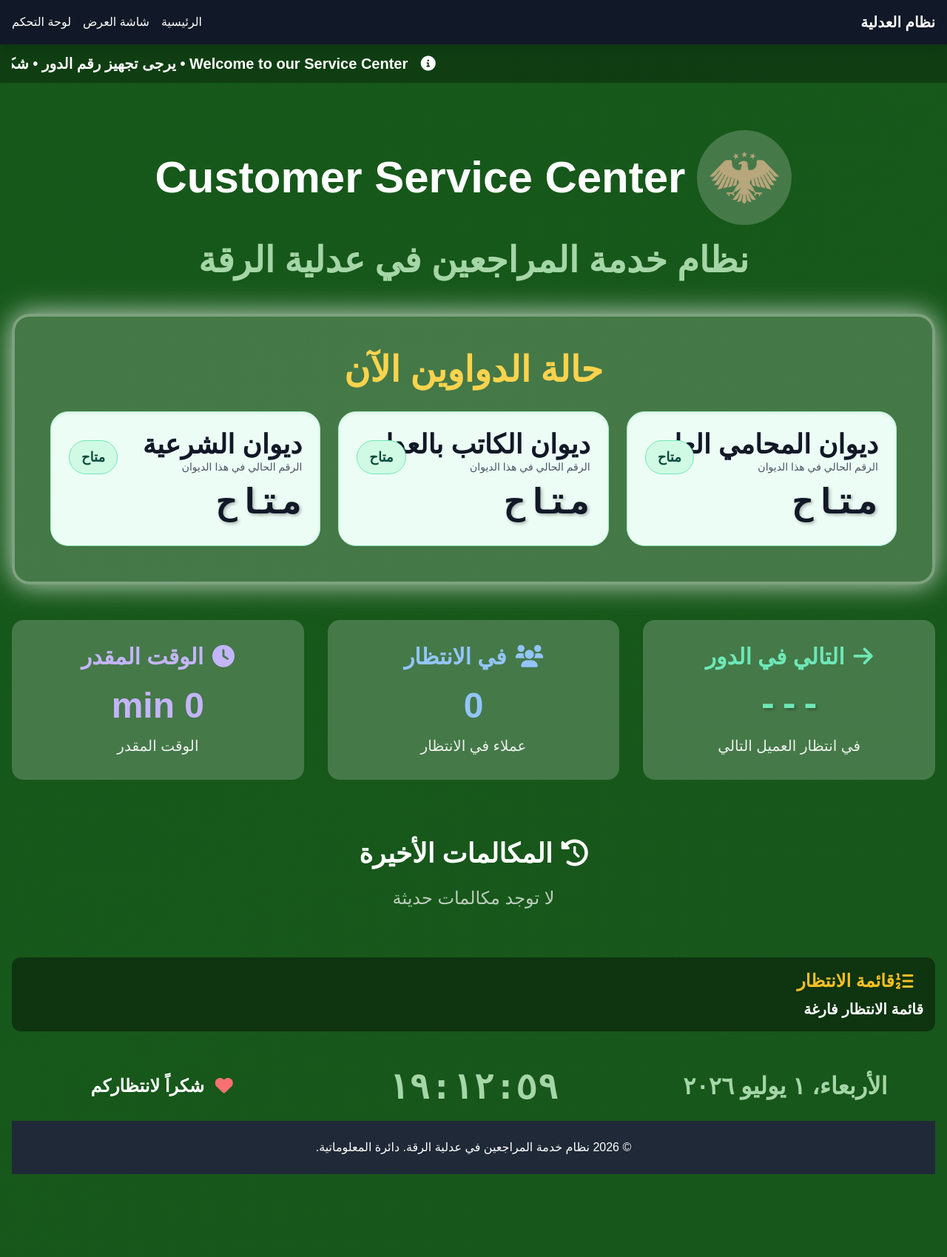
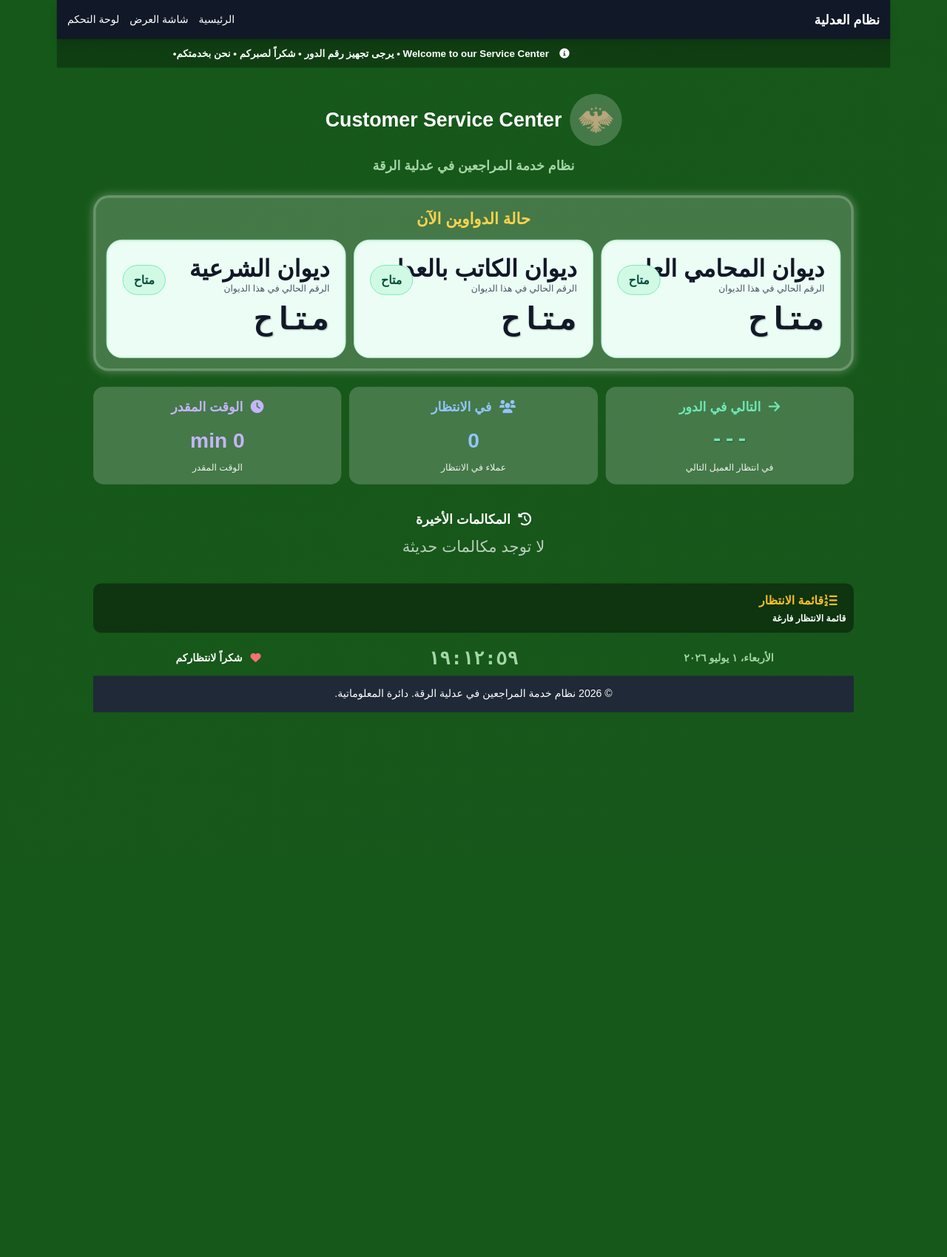
Before and after one commit to mhmdhnde33-design/qsys, a PHP site: page /queue-management-system/display.php in a window 1280 px wide. Shown: the whole page at 74% size. After the commit the page ends 963 px from the top, so only its background shows below. Run offline with PHP 8.4, Linux system fonts and the light colour scheme; data comes from the database, SQL or seed files in the repository; data that the repository does not hold is empty.

Commit message:
تقليص وتعديل CSS لصفحة display.php لجعل العناصر أصغر وتناسب شاشة واحدة (compact view)

```diff
--- a/display.php
+++ b/display.php
@@ -27,74 +27,97 @@ try {
     <meta name="apple-mobile-web-app-status-bar-style" content="black-translucent">
 
     <style>
+        /* Compact display overrides so everything fits on a single screen */
+        :root {
+            --compact-scale: 0.88; /* small global scale for very large screens */
+        }
+
         body {
             background: linear-gradient(135deg, #16581a 0%, #18571b 100%);
             font-family: 'Arial', sans-serif;
             overflow-x: hidden;
-            padding-bottom: 5rem; /* reserve space for fixed bottom bar */
+            padding-bottom: 3rem; /* reserve space for fixed bottom bar (reduced) */
+            /* apply a subtle scale to reduce overall sizing on big displays */
+            transform-origin: top center;
+            transform: scale(var(--compact-scale));
         }
 
         /* prevent label overlap in dynamic cards */
-        #countersGrid > div { position: relative;
+        #countersGrid > div { position: relative; }
 
-     }
-
+        /* Reduced font sizes so all elements fit on one screen */
         .display-time { color: #a5d6a7; }
-        .display-time-large { font-size: 3rem; line-height: 1.1; }
-        .display-date-large { font-size: 2rem; line-height: 1.2; }
+        .display-time-large { font-size: 1.8rem; line-height: 1.05; }
+        .display-date-large { font-size: 1rem; line-height: 1.1; }
 
         .marquee {
-            animation: marquee 20s linear infinite;
+            animation: marquee 18s linear infinite;
             white-space: nowrap;
             display: inline-block;
-            padding-left: 100%;
+            padding-left: 50%;
+            font-size: 0.95rem;
         }
         @keyframes marquee {
             0% { transform: translateX(0); }
             100% { transform: translateX(-100%); }
         }
 
-        .flip-in { animation: flipIn 0.6s ease-in-out; }
+        .flip-in { animation: flipIn 0.45s ease-in-out; }
         @keyframes flipIn {
-            from { transform: rotateX(90deg) scale(0.8); opacity: 0; }
+            from { transform: rotateX(90deg) scale(0.85); opacity: 0; }
             to { transform: rotateX(0deg) scale(1); opacity: 1; }
         }
 
-        .pulse-glow { animation: pulseGlow 2s infinite; }
+        .pulse-glow { animation: pulseGlow 2.5s infinite; }
         @keyframes pulseGlow {
-            0%, 100% { box-shadow: 0 0 20px rgba(255, 255, 255, 0.5); }
-            50% { box-shadow: 0 0 40px rgba(255, 255, 255, 0.8); }
+            0%, 100% { box-shadow: 0 0 10px rgba(255, 255, 255, 0.25); }
+            50% { box-shadow: 0 0 18px rgba(255, 255, 255, 0.4); }
         }
 
         .queue-number {
             font-family: 'Courier New', monospace;
             font-weight: bold;
-            text-shadow: 2px 2px 4px rgba(0,0,0,0.3);
+            text-shadow: 1px 1px 2px rgba(0,0,0,0.3);
         }
 
-        .ticker-item { animation: tickerScroll 30s linear infinite; }
+        .ticker-item { animation: tickerScroll 22s linear infinite; font-size: 0.95rem; }
         @keyframes tickerScroll {
             0% { transform: translateX(100%); }
             100% { transform: translateX(-100%); }
         }
 
-        /* kept from previous file (not used right now) */
-        .fixed-brand-bar {
-            position: static;
-            background: rgba(27, 21, 72, 0.95);
-            height: 80px;
-            box-shadow: 0 -6px 20px rgba(0,0,0,0.25);
+        /* compact card sizing */
+        .compact-card { padding: 1rem !important; }
+        .compact-title { font-size: 1.25rem !important; }
+        .compact-value { font-size: 2rem !important; }
+
+        /* logo and header smaller */
+        .brand-logo { width: 64px; height: 64px; }
+        #companyName { font-size: 1.9rem; }
+
+        /* reduce gaps and margins globally for the main container */
+        .container { max-width: 1200px; }
+        .compact-gap { gap: 0.75rem !important; }
+
+        /* ensure ticker/queue wraps nicely */
+        #recentNumbers > div { min-width: 120px; }
+
+        /* When the screen is small we revert the scale to 1 to avoid tiny text */
+        @media (max-width: 1024px) {
+            body { transform: none; --compact-scale: 1; padding-bottom: 4rem; }
+            #companyName { font-size: 1.6rem; }
+            .display-time-large { font-size: 1.6rem; }
+            .display-date-large { font-size: 0.95rem; }
         }
-        .fixed-brand-bar .bar-content {}
     </style>
 </head>
 <body class="text-white min-h-screen">
     <?php include 'nav.php'; ?>
     <!-- Header with Marquee -->
-    <div class="bg-black bg-opacity-30 py-3 mb-8">
+    <div class="bg-black bg-opacity-30 py-2 mb-6">
         <div class="container mx-auto px-4">
             <div class="overflow-hidden">
-                <div class="marquee text-xl font-semibold">
+                <div class="marquee text-lg font-semibold">
                     <i class="fas fa-info-circle ml-3"></i>
                     <?php echo htmlspecialchars($settings['welcome_message'] ?? 'مرحباً بكم في مركز الخدمة لدينا'); ?>
                     • يرجى تجهيز رقم الدور • شكراً لصبركم • نحن بخدمتكم•
@@ -103,93 +126,93 @@ try {
         </div>
     </div>
 
-    <div class="container mx-auto px-4 py-8">
+    <div class="container mx-auto px-4 py-4">
         <!-- Company Header -->
-        <div class="text-center mb-12">
-            <div class="inline-flex items-center justify-center gap-4 mb-6">
-                <span class="inline-flex items-center justify-center w-32 h-32 rounded-full bg-white bg-opacity-20 overflow-hidden">
-                    <img src="assets/logo.png.webp" alt="شعار النسر الذهبي" class="w-28 h-28 object-cover">
+        <div class="text-center mb-8">
+            <div class="inline-flex items-center justify-center gap-3 mb-4">
+                <span class="inline-flex items-center justify-center w-20 h-20 rounded-full bg-white bg-opacity-20 overflow-hidden">
+                    <img src="assets/logo.png.webp" alt="شعار النسر الذهبي" class="object-cover brand-logo">
                 </span>
-                <!-- Reduced font size as requested -->
-                <h1 class="text-5xl md:text-6xl font-bold" id="companyName">
+                <!-- Reduced font size to fit one screen -->
+                <h1 class="font-bold" id="companyName">
                     <?php echo htmlspecialchars($settings['company_name'] ?? 'نظام خدمة المراجعين في عدلية الرقة'); ?>
                 </h1>
             </div>
-            <div class="text-4xl md:text-5xl color:white font-semibold display-time" id="welcomeMessage">
+            <div class="text-xl color:white font-semibold display-time" id="welcomeMessage">
                 نظام خدمة المراجعين في عدلية الرقة
             </div>
         </div>
 
         <!-- Current Counters Section -->
-        <div class="bg-white bg-opacity-20 rounded-3xl p-12 mb-12 text-center border-4 border-white border-opacity-30 pulse-glow">
-            <h2 class="text-5xl font-bold mb-8 text-yellow-300">حالة الدواوين الآن</h2>
-            <div id="countersGrid" class="grid grid-cols-1 md:grid-cols-3 gap-6"></div>
+        <div class="bg-white bg-opacity-20 rounded-3xl p-6 mb-6 text-center border-4 border-white border-opacity-20 pulse-glow compact-card">
+            <h2 class="text-2xl font-bold mb-4 text-yellow-300">حالة الدواوين الآن</h2>
+            <div id="countersGrid" class="grid grid-cols-1 md:grid-cols-3 gap-4 compact-gap"></div>
         </div>
 
         <!-- Status Grid -->
-        <div class="grid grid-cols-1 md:grid-cols-3 gap-8 mb-12">
+        <div class="grid grid-cols-1 md:grid-cols-3 gap-4 mb-6 compact-gap">
             <!-- Next in Line -->
-            <div class="bg-white bg-opacity-20 rounded-2xl p-8 text-center backdrop-blur-sm">
-                <h3 class="text-3xl font-bold mb-6 text-green-300">
+            <div class="bg-white bg-opacity-20 rounded-2xl p-4 text-center backdrop-blur-sm compact-card">
+                <h3 class="font-bold mb-3 text-green-300 compact-title">
                     <i class="fas fa-arrow-right ml-3"></i>التالي في الدور
                 </h3>
-                <div id="nextInLine" class="text-5xl font-bold queue-number text-green-300 mb-4">---</div>
-                <div class="text-xl opacity-90" id="nextCustomerName">في انتظار العميل التالي</div>
+                <div id="nextInLine" class="font-bold queue-number text-green-300 mb-2 compact-value">---</div>
+                <div class="text-sm opacity-90" id="nextCustomerName">في انتظار العميل التالي</div>
             </div>
 
             <!-- Waiting Count -->
-            <div class="bg-white bg-opacity-20 rounded-2xl p-8 text-center backdrop-blur-sm">
-                <h3 class="text-3xl font-bold mb-6 text-blue-300">
+            <div class="bg-white bg-opacity-20 rounded-2xl p-4 text-center backdrop-blur-sm compact-card">
+                <h3 class="font-bold mb-3 text-blue-300 compact-title">
                     <i class="fas fa-users ml-3"></i>في الانتظار
                 </h3>
-                <div id="waitingCount" class="text-5xl font-bold text-blue-300 mb-4">0</div>
-                <div class="text-xl opacity-90">عملاء في الانتظار</div>
+                <div id="waitingCount" class="font-bold text-blue-300 mb-2 compact-value">0</div>
+                <div class="text-sm opacity-90">عملاء في الانتظار</div>
             </div>
 
             <!-- Average Wait Time -->
-            <div class="bg-white bg-opacity-20 rounded-2xl p-8 text-center backdrop-blur-sm">
-                <h3 class="text-3xl font-bold mb-6 text-purple-300">
+            <div class="bg-white bg-opacity-20 rounded-2xl p-4 text-center backdrop-blur-sm compact-card">
+                <h3 class="font-bold mb-3 text-purple-300 compact-title">
                     <i class="fas fa-clock ml-3"></i>الوقت المقدر
                 </h3>
-                <div id="averageWait" class="text-5xl font-bold text-purple-300 mb-4">5 دقيقة</div>
-                <div class="text-xl opacity-90">الوقت المقدر</div>
+                <div id="averageWait" class="font-bold text-purple-300 mb-2 compact-value">5 دقيقة</div>
+                <div class="text-sm opacity-90">الوقت المقدر</div>
             </div>
         </div>
 
         <!-- Recently Called Section -->
-        <div class="bg-opacity-15 rounded-2xl p-8 mb-8 text-center backdrop-blur-sm">
-            <h3 class="text-4xl font-bold mb-6 text-orange-300">
+        <div class="bg-opacity-15 rounded-2xl p-4 mb-6 text-center backdrop-blur-sm compact-card">
+            <h3 class="text-xl font-bold mb-3 text-orange-300">
                 <i class="fas fa-history ml-3"></i>المكالمات الأخيرة
             </h3>
-            <div id="recentNumbers" class="flex justify-center space-x-6 flex-wrap gap-4">
-                <div class="text-2xl opacity-70">لا توجد مكالمات حديثة</div>
+            <div id="recentNumbers" class="flex justify-center space-x-3 flex-wrap gap-2">
+                <div class="text-sm opacity-70">لا توجد مكالمات حديثة</div>
             </div>
         </div>
 
         <!-- Waiting Queue Ticker -->
-        <div class="bg-black bg-opacity-40 rounded-xl p-4 mb-8">
-            <div class="flex items-center mb-2">
-                <i class="fas fa-list-ol text-2xl mr-3 text-yellow-400"></i>
-                <h4 class="text-2xl font-bold text-yellow-400">قائمة الانتظار</h4>
+        <div class="bg-black bg-opacity-40 rounded-xl p-3 mb-6">
+            <div class="flex items-center mb-1">
+                <i class="fas fa-list-ol text-xl mr-3 text-yellow-400"></i>
+                <h4 class="text-lg font-bold text-yellow-400">قائمة الانتظار</h4>
             </div>
             <div class="overflow-hidden">
-                <div id="waitingQueueTicker" class="ticker-item text-xl font-semibold">قائمة الانتظار فارغة</div>
+                <div id="waitingQueueTicker" class="ticker-item text-sm font-semibold">قائمة الانتظار فارغة</div>
             </div>
         </div>
 
         <!-- Footer -->
-        <div class="text-center mt-12 mb-4">
-            <div class="grid grid-cols-1 md:grid-cols-3 gap-4 items-center">
+        <div class="text-center mt-6 mb-2">
+            <div class="grid grid-cols-1 md:grid-cols-3 gap-2 items-center">
                 <div class="display-date-large font-semibold display-time" id="currentDate"></div>
                 <div id="currentTime" class="display-time display-time-large font-mono font-bold"></div>
-                <div class="text-2xl font-semibold">
+                <div class="text-base font-semibold">
                     <i class="fas fa-heart text-red-400 ml-2"></i>
                     شكراً لانتظاركم
                 </div>
             </div>
         </div>
 
-        <footer class="bg-gray-800 text-white py-6 mt-5">
+        <footer class="bg-gray-800 text-white py-4 mt-3">
             <div class="container mx-auto px-4 text-center">
                 <p>&copy; 2026 نظام خدمة المراجعين في عدلية الرقة. دائرة المعلوماتية.</p>
             </div>
```
